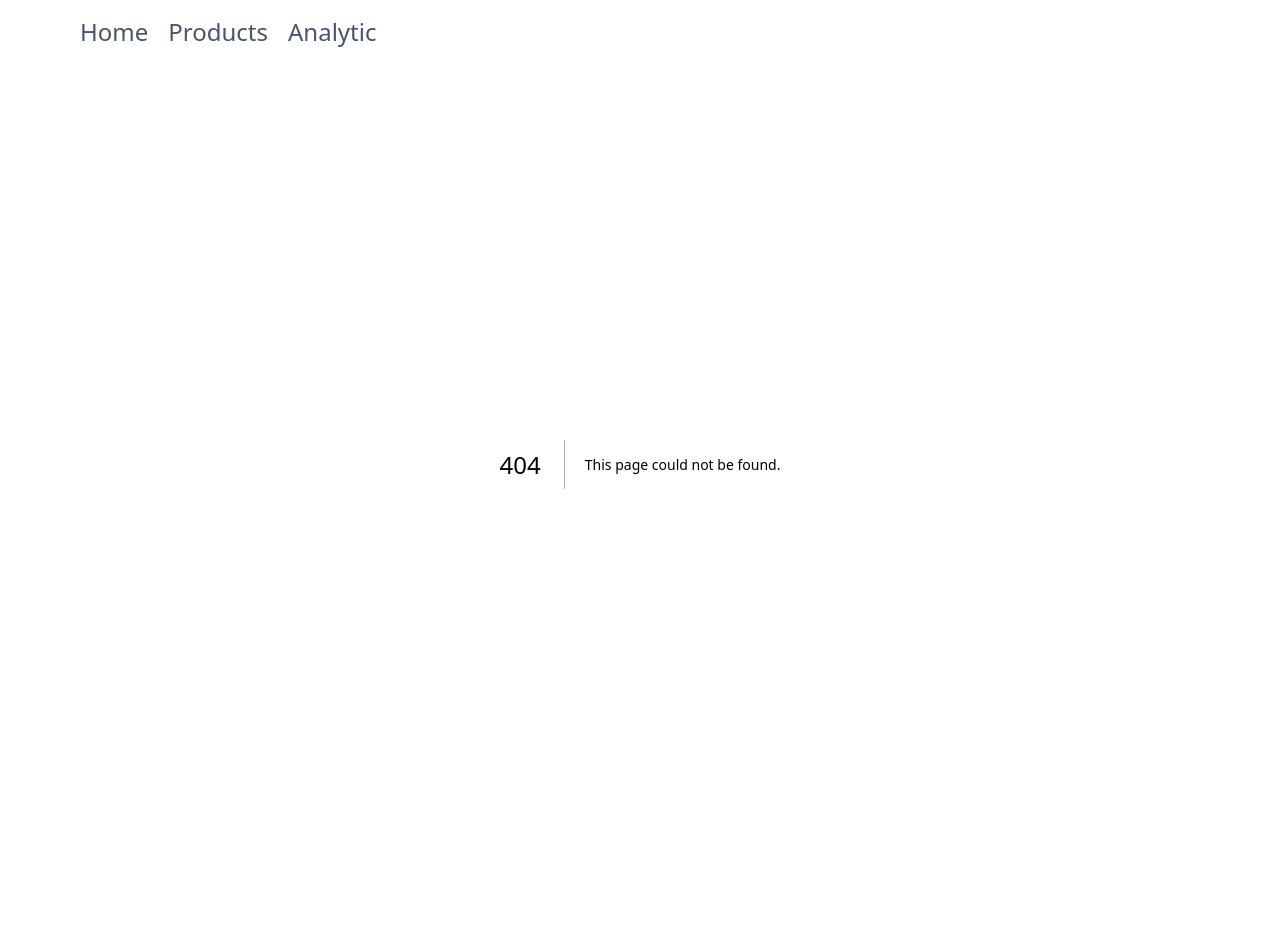
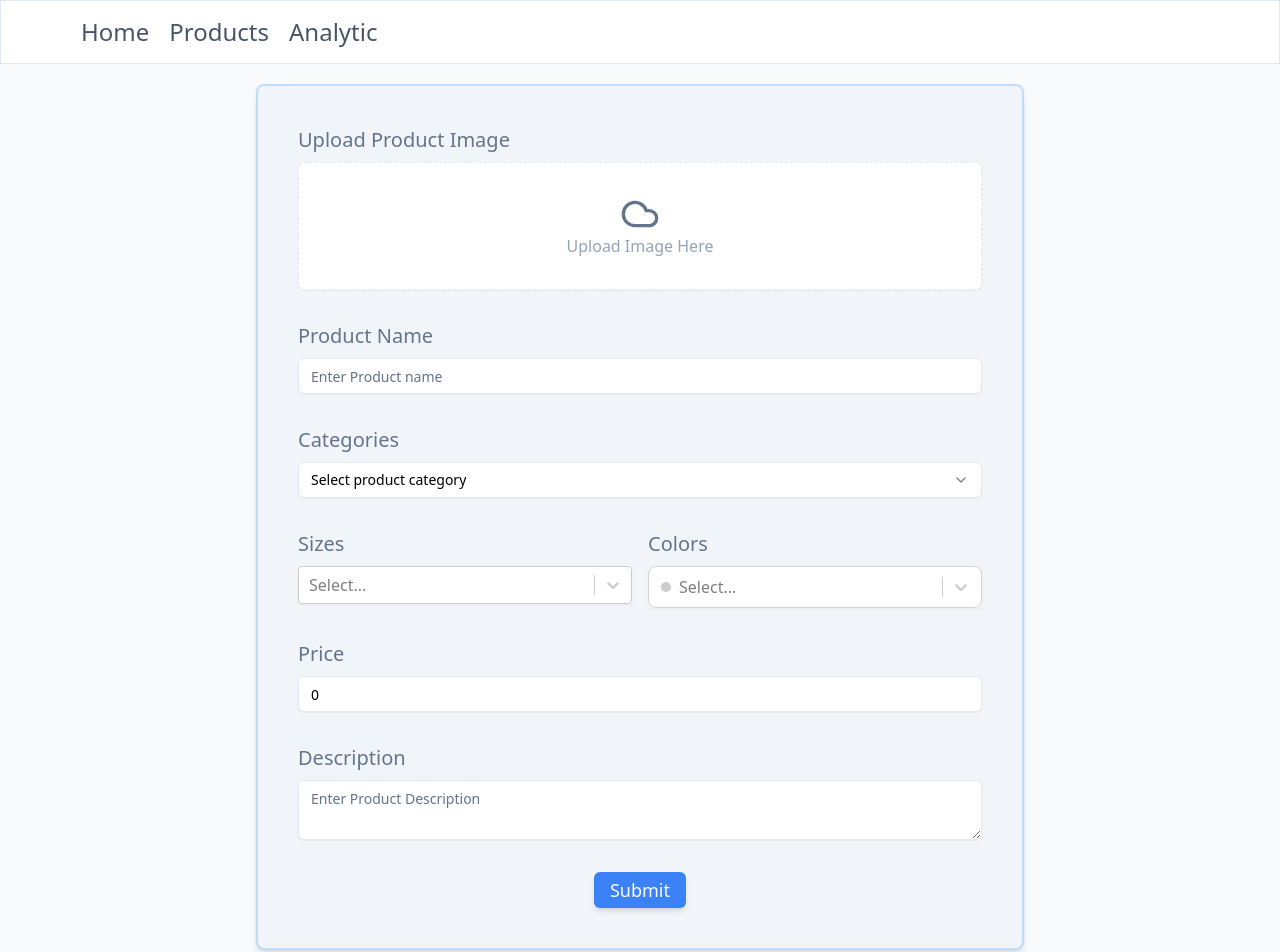
Before and after one commit to Gitju002/NextJS_Ecommerce, a Next.js app: page /products/add in a window 1280 px wide. Before the commit this address had no page. Shown: the top 952 px of the page. Before the commit the page ends 864 px from the top, so only its background shows below. Built offline with nearby package versions, Linux system fonts and the light colour scheme.

Commit message:
Refactor product layout and enhance product state management with local storage integration

```diff
--- a/src/components/header/navbar.tsx
+++ b/src/components/header/navbar.tsx
@@ -13,8 +13,7 @@ const routes = [
 
 const Navbar = () => {
   return (
-    <div className="container bg-white h-16 flex items-center">
-      <nav className="">
+    <nav className="container fixed bg-white border h-16 flex items-center w-full">
       <ul className="flex gap-5 text-slate-600 text-sm md:text-lg xl:text-2xl">
         {routes.map((route, index) => {
           return (
@@ -27,7 +26,6 @@ const Navbar = () => {
         })}
       </ul>
     </nav>
-    </div>
   );
 };
 
--- a/src/components/layout.tsx
+++ b/src/components/layout.tsx
@@ -5,7 +5,7 @@ const Layout = ({ children }: { children: React.ReactNode }) => {
   return (
     <>
       <Navbar />
-      <>{children}</>
+      <div className="pt-16">{children}</div>
     </>
   );
 };
--- a/src/pages/products/add_products/index.tsx
+++ b/src/pages/products/add/index.tsx
@@ -25,7 +25,7 @@ import ReactSelect from "react-select";
 import { Textarea } from "@/components/ui/textarea";
 import { multiSelectStyles } from "@/utils/colorOptions";
 import { useAppDispatch } from "@/store/hooks";
-import { addProduct } from "@/store/features/productSlice";
+import { addProduct, resetProductState } from "@/store/features/productSlice";
 import { fileToBase64 } from "@/utils/convert";
 import { useSelector } from "react-redux";
 import { RootState } from "@/store/store";
@@ -38,6 +38,7 @@ const sizeSchema = z.object({
 const colorSchema = z.object({
   label: z.string(),
   value: z.string(),
+  color: z.string(),
 });
 
 const formSchema = z.object({
@@ -113,9 +114,10 @@ export default function MyForm() {
     if (success) {
       toast.success(message);
       form.reset();
-    } else {
+    } else if (error) {
       toast.error(message);
     }
+    dispatch(resetProductState());
   }, [success, error, message]);
 
   if (!mounted || isLoading) {
@@ -123,11 +125,11 @@ export default function MyForm() {
   }
 
   return (
-    <section className="py-5 bg-slate-500">
+    <section className="py-5 bg-slate-50 ">
       <Form {...form}>
         <form
           onSubmit={form.handleSubmit(onSubmit)}
-          className="space-y-8 max-w-3xl mx-auto rounded-lg p-10 bg-white"
+          className="space-y-8 max-w-3xl mx-auto rounded-lg p-10 bg-slate-100 border-2 border-blue-200 shadow-md"
         >
           <FormField
             control={form.control}
@@ -139,7 +141,7 @@ export default function MyForm() {
                 </FormLabel>
                 <FormControl>
                   <div
-                    className="w-full h-32 rounded-sm border border-dashed flex flex-col justify-center items-center cursor-pointer"
+                    className="w-full h-32 rounded-md bg-white shadow-sm border border-dashed flex flex-col justify-center items-center cursor-pointer"
                     onClick={() => fileref.current?.click()}
                   >
                     <Cloud className="size-10 text-slate-500" />
@@ -206,7 +208,7 @@ export default function MyForm() {
                   <Input
                     placeholder="Enter Product name"
                     type="text"
-                    className="text-black"
+                    className="text-black bg-white"
                     {...field}
                   />
                 </FormControl>
@@ -228,7 +230,7 @@ export default function MyForm() {
                   defaultValue={field.value}
                 >
                   <FormControl>
-                    <SelectTrigger className="text-black">
+                    <SelectTrigger className="text-black bg-white shadow-sm">
                       <SelectValue placeholder="Select product category" />
                     </SelectTrigger>
                   </FormControl>
@@ -266,7 +268,7 @@ export default function MyForm() {
                         onChange={(selected) => {
                           field.onChange(selected);
                         }}
-                        className="text-black"
+                        className="text-black shadow-sm"
                         classNamePrefix="select"
                       />
                     </FormControl>
@@ -289,11 +291,11 @@ export default function MyForm() {
                         isMulti
                         name={field.name}
                         options={colorOptions}
-                        value={field.value} // Bind to the form field
+                        value={field.value}
                         onChange={(selected) => {
                           field.onChange(selected);
                         }}
-                        className="basic-multi-select"
+                        className="basic-multi-select shadow-sm"
                         classNamePrefix="select"
                         styles={multiSelectStyles}
                       />
@@ -315,7 +317,7 @@ export default function MyForm() {
                   <Input
                     placeholder="Enter Product Price"
                     type="text"
-                    className="text-black"
+                    className="text-black shadow-sm bg-white"
                     {...field}
                   />
                 </FormControl>
@@ -336,7 +338,7 @@ export default function MyForm() {
                 <FormControl>
                   <Textarea
                     placeholder="Enter Product Description"
-                    className="resize-none text-black"
+                    className="text-black shadow-sm bg-white"
                     {...field}
                   />
                 </FormControl>
@@ -345,9 +347,15 @@ export default function MyForm() {
               </FormItem>
             )}
           />
-          <Button type="submit" className="mx-auto">
-            Submit
-          </Button>
+
+          <div className="flex justify-center">
+            <Button
+              type="submit"
+              className="mx-auto shadow-md text-lg bg-blue-500"
+            >
+              Submit
+            </Button>
+          </div>
         </form>
       </Form>
     </section>
--- /dev/null
+++ b/src/pages/products/columns.tsx
@@ -0,0 +1,56 @@
+import { product } from "@/utils/types";
+import { ColumnDef } from "@tanstack/react-table";
+
+export const columns: ColumnDef<product>[] = [
+  {
+    accessorKey: "product_name",
+    header: "Product Name",
+    cell: ({ row }) => <div>{row.getValue("product_name")}</div>,
+  },
+  {
+    accessorKey: "product_category",
+    header: "Product Category",
+    cell: ({ row }) => <div>{row.getValue("product_category")}</div>,
+  },
+  {
+    accessorKey: "product_sizes",
+    header: "Product Sizes",
+    cell: ({ row }) => (
+      <div>
+        {row.original.product_sizes.map((size) => (
+          <span key={size.value} className="mr-2">
+            {size.label}
+          </span>
+        ))}
+      </div>
+    ),
+  },
+  {
+    accessorKey: "product_color",
+    header: "Product Color",
+    cell: ({ row }) => (
+      <div className="flex gap-2 flex-wrap">
+        {row.original.product_color.map((color) => (
+          <div
+            key={color.value}
+            className="size-4 rounded-full"
+            style={{
+              backgroundColor: color.color,
+              color: color.color === "white" ? "black" : "white",
+            }}
+          ></div>
+        ))}
+      </div>
+    ),
+  },
+  {
+    accessorKey: "product_price",
+    header: "Product Price",
+    cell: ({ row }) => <div>{row.original.product_price}</div>,
+  },
+  {
+    accessorKey: "product_description",
+    header: "Product Description",
+    cell: ({ row }) => <div>{row.original.product_description}</div>,
+  },
+];
--- /dev/null
+++ b/src/pages/products/data-table.tsx
@@ -0,0 +1,81 @@
+"use client";
+
+import {
+  ColumnDef,
+  flexRender,
+  getCoreRowModel,
+  useReactTable,
+} from "@tanstack/react-table";
+
+import {
+  Table,
+  TableBody,
+  TableCell,
+  TableHead,
+  TableHeader,
+  TableRow,
+} from "@/components/ui/table";
+
+interface DataTableProps<TData, TValue> {
+  columns: ColumnDef<TData, TValue>[];
+  data: TData[];
+}
+
+export function DataTable<TData, TValue>({
+  columns,
+  data,
+}: DataTableProps<TData, TValue>) {
+  const table = useReactTable({
+    data,
+    columns,
+    getCoreRowModel: getCoreRowModel(),
+  });
+
+  return (
+    <div className="rounded-md border-2 border-blue-200">
+      <Table>
+        <TableHeader>
+          {table.getHeaderGroups().map((headerGroup) => (
+            <TableRow key={headerGroup.id} className="border-blue-200">
+              {headerGroup.headers.map((header) => {
+                return (
+                  <TableHead key={header.id}>
+                    {header.isPlaceholder
+                      ? null
+                      : flexRender(
+                          header.column.columnDef.header,
+                          header.getContext()
+                        )}
+                  </TableHead>
+                );
+              })}
+            </TableRow>
+          ))}
+        </TableHeader>
+        <TableBody>
+          {table.getRowModel().rows?.length ? (
+            table.getRowModel().rows.map((row) => (
+              <TableRow
+                key={row.id}
+                data-state={row.getIsSelected() && "selected"}
+                className="border-blue-200"
+              >
+                {row.getVisibleCells().map((cell) => (
+                  <TableCell key={cell.id}>
+                    {flexRender(cell.column.columnDef.cell, cell.getContext())}
+                  </TableCell>
+                ))}
+              </TableRow>
+            ))
+          ) : (
+            <TableRow>
+              <TableCell colSpan={columns.length} className="h-24 text-center">
+                No results.
+              </TableCell>
+            </TableRow>
+          )}
+        </TableBody>
+      </Table>
+    </div>
+  );
+}
--- a/src/pages/products/index.tsx
+++ b/src/pages/products/index.tsx
@@ -1,7 +1,35 @@
-import React from "react";
+import { columns } from "./columns";
+import { DataTable } from "./data-table";
+import { useDispatch, useSelector } from "react-redux";
+import { RootState } from "@/store/store";
+import { useEffect } from "react";
+import { getProducts, resetProductState } from "@/store/features/productSlice";
+import { Button } from "@/components/ui/button";
+import { useRouter } from "next/router";
+import { toast } from "sonner";
 
 const Products = () => {
-  return <div></div>;
+  const { products, message } = useSelector(
+    (state: RootState) => state.products
+  );
+  const dispatch = useDispatch();
+  const router = useRouter();
+  useEffect(() => {
+    dispatch(getProducts());
+    if (message) {
+      toast.success(message);
+    }
+    dispatch(resetProductState());
+  }, []);
+
+  return (
+    <div className="container min-h-screen border p-10 bg-slate-50">
+      <Button className="mb-5" onClick={() => router.push("/products/add")}>
+        Add Product
+      </Button>
+      <DataTable columns={columns} data={products} />
+    </div>
+  );
 };
 
 export default Products;
--- a/src/store/features/productSlice.ts
+++ b/src/store/features/productSlice.ts
@@ -54,10 +54,32 @@ export const productsSlice = createSlice({
         }
       }
     },
+    getProducts: (state) => {
+      const storedProducts = localStorage.getItem("products");
+      state.isLoading = true;
+      if (storedProducts === null) {
+        state.isLoading = false;
+        state.error = true;
+        state.success = false;
+        state.message = "No products found";
+      } else {
+        state.products = JSON.parse(storedProducts);
+        state.isLoading = false;
+        state.error = false;
+        state.success = true;
+        state.message = "Products fetched successfully";
+      }
+    },
+    resetProductState: (state) => {
+      state.success = false;
+      state.error = false;
+      state.message = null;
+    },
   },
 });
 
-export const { addProduct } = productsSlice.actions;
+export const { addProduct, getProducts, resetProductState } =
+  productsSlice.actions;
 
 export const selectProduct = (state: RootState) => state.products;
 
--- a/src/utils/types.ts
+++ b/src/utils/types.ts
@@ -1,9 +1,9 @@
 export type product = {
-  picture: string | null;
+  picture?: string | null;
   product_name: string;
   product_category: string;
   product_sizes: Array<{ label: string; value: string }>;
-  product_color: Array<{ label: string; value: string }>;
+  product_color: Array<{ label: string; value: string; color: string }>;
   product_price: string;
   product_description: string;
 };
--- a/tailwind.config.ts
+++ b/tailwind.config.ts
@@ -9,64 +9,64 @@ export default {
   ],
   theme: {
     extend: {
-		container:{
+      container: {
         center: true,
         padding: {
-				DEFAULT: '1rem',
-				sm: '2rem',
-				lg: '4rem',
-				xl: '5rem',
-				'2xl': '6rem'
+          DEFAULT: "1rem",
+          sm: "2rem",
+          lg: "4rem",
+          xl: "5rem",
+          "2xl": "6rem",
         },
       },
       colors: {
-  			background: 'hsl(var(--background))',
-  			foreground: 'hsl(var(--foreground))',
+        background: "hsl(var(--background))",
+        foreground: "hsl(var(--foreground))",
         card: {
-  				DEFAULT: 'hsl(var(--card))',
-  				foreground: 'hsl(var(--card-foreground))'
+          DEFAULT: "hsl(var(--card))",
+          foreground: "hsl(var(--card-foreground))",
         },
         popover: {
-  				DEFAULT: 'hsl(var(--popover))',
-  				foreground: 'hsl(var(--popover-foreground))'
+          DEFAULT: "hsl(var(--popover))",
+          foreground: "hsl(var(--popover-foreground))",
         },
         primary: {
-  				DEFAULT: 'hsl(var(--primary))',
-  				foreground: 'hsl(var(--primary-foreground))'
+          DEFAULT: "hsl(var(--primary))",
+          foreground: "hsl(var(--primary-foreground))",
         },
         secondary: {
-  				DEFAULT: 'hsl(var(--secondary))',
-  				foreground: 'hsl(var(--secondary-foreground))'
+          DEFAULT: "hsl(var(--secondary))",
+          foreground: "hsl(var(--secondary-foreground))",
         },
         muted: {
-  				DEFAULT: 'hsl(var(--muted))',
-  				foreground: 'hsl(var(--muted-foreground))'
+          DEFAULT: "hsl(var(--muted))",
+          foreground: "hsl(var(--muted-foreground))",
         },
         accent: {
-  				DEFAULT: 'hsl(var(--accent))',
-  				foreground: 'hsl(var(--accent-foreground))'
+          DEFAULT: "hsl(var(--accent))",
+          foreground: "hsl(var(--accent-foreground))",
         },
         destructive: {
-  				DEFAULT: 'hsl(var(--destructive))',
-  				foreground: 'hsl(var(--destructive-foreground))'
+          DEFAULT: "hsl(var(--destructive))",
+          foreground: "hsl(var(--destructive-foreground))",
         },
-  			border: 'hsl(var(--border))',
-  			input: 'hsl(var(--input))',
-  			ring: 'hsl(var(--ring))',
+        border: "hsl(var(--border))",
+        input: "hsl(var(--input))",
+        ring: "hsl(var(--ring))",
         chart: {
-  				'1': 'hsl(var(--chart-1))',
-  				'2': 'hsl(var(--chart-2))',
-  				'3': 'hsl(var(--chart-3))',
-  				'4': 'hsl(var(--chart-4))',
-  				'5': 'hsl(var(--chart-5))'
-  			}
+          "1": "hsl(var(--chart-1))",
+          "2": "hsl(var(--chart-2))",
+          "3": "hsl(var(--chart-3))",
+          "4": "hsl(var(--chart-4))",
+          "5": "hsl(var(--chart-5))",
+        },
       },
       borderRadius: {
-  			lg: 'var(--radius)',
-  			md: 'calc(var(--radius) - 2px)',
-  			sm: 'calc(var(--radius) - 4px)'
-  		}
-  	}
+        lg: "var(--radius)",
+        md: "calc(var(--radius) - 2px)",
+        sm: "calc(var(--radius) - 4px)",
+      },
+    },
   },
   plugins: [require("tailwindcss-animate")],
 } satisfies Config;
```
Lines whose indentation alone changed are shown as unchanged.
